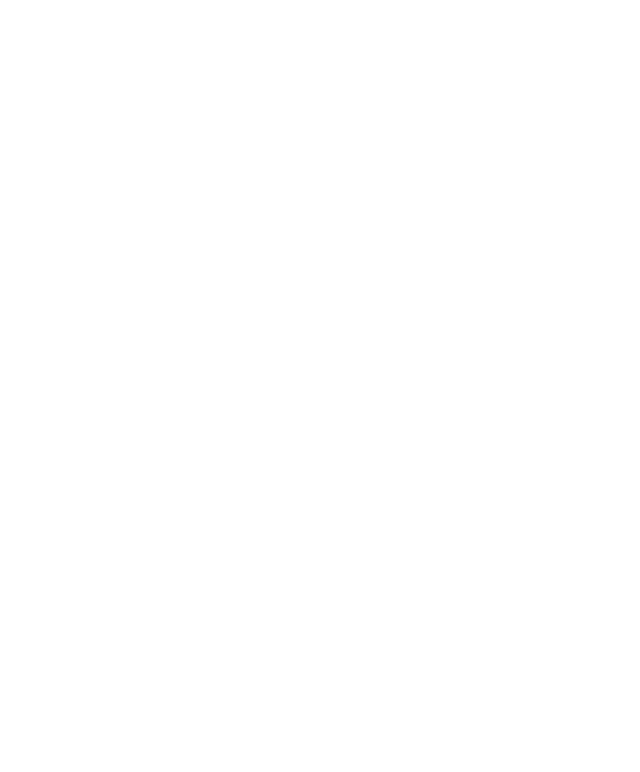
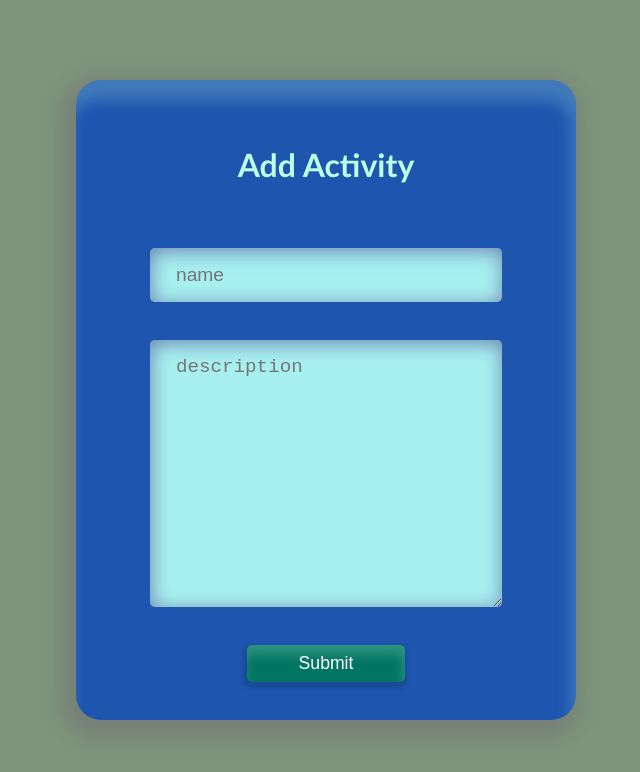
Before and after one commit to thinkful-ei-jaguar/Indecisio-client, a React (Create React App) app: page / in a window 1280 px wide. Shown: the top 772 px of the page, without its empty margins (314-954 px from the left). Built offline with nearby package versions, Linux system fonts and the light colour scheme.

Commit message:
Adds activity form

```diff
--- a/package.json
+++ b/package.json
@@ -6,6 +6,7 @@
     "@testing-library/jest-dom": "^4.2.4",
     "@testing-library/react": "^9.5.0",
     "@testing-library/user-event": "^7.2.1",
+    "prop-types": "^15.7.2",
     "react": "^16.13.1",
     "react-dom": "^16.13.1",
     "react-scripts": "3.4.1"
--- a/src/App.js
+++ b/src/App.js
@@ -1,9 +1,10 @@
 import React from 'react';
+import ActivityForm from './components/ActivityForm/ActivityForm';
 
 function App() {
   return (
     <main className='App'>
-      {/* content goes here */}
+      <ActivityForm />
     </main>
   );
 }
--- /dev/null
+++ b/src/components/ActivityForm/ActivityForm.css
@@ -0,0 +1,105 @@
+body {
+   background-color: rgba(13, 54, 8, 0.53);
+}
+
+#form-wrapper {
+    margin: 10vh auto;
+    display: flex;
+    max-width: 500px;
+    justify-content: space-around;
+    flex-basis: 60vw;
+    border-radius: 25px;
+    flex-flow: column nowrap;
+    background-color: hsl(217, 72%, 40%);
+    min-height: 80vh;
+    box-shadow: -5px 20px 15px 0px inset rgba(189, 255, 226, 0.22),
+                -5px 8px 19px 9px rgba(91, 63, 99, 0.22);
+}
+
+.activity-form {
+    min-width: 50%;
+    display: flex;
+    justify-content: space-evenly;
+    flex-flow: column wrap;
+    flex-basis: 40vh;
+    align-items: center;
+    flex-grow: 4;
+    min-height: 90%;
+
+}
+input:focus  {
+    outline: none;
+}
+
+.activity-form:focus {
+    outline: none;
+}
+
+.activity-form > h2 {
+    color: #bdffe2;
+    font-size: 4vh;
+    font-family: "Gill Sans";
+}
+
+
+
+.form-input-label {
+
+    display: none;
+}
+.activity-form-textarea-input {
+  border: none;
+    background-color: hsla(180, 70%, 80%);
+    border-radius: 5px;
+    flex-grow: 0.5;
+    min-width: 60%;
+    padding: 2vh 2vw;
+    font-size: 1.2rem;
+    box-shadow: 1px 3px 19px inset rgba(70, 70, 140, 0.65);
+}
+
+.activity-form-text-input {
+    display:flex;
+    flex-direction: row;
+    border: none;
+    background-color: hsla(180, 70%, 80%);
+    border-radius: 5px;
+    flex-grow: 0;
+    min-width: 60%;
+    padding: 2vh 2vw;
+    font-size: 1.2rem;
+    box-shadow: 1px 3px 19px inset rgba(70, 70, 140, 0.65);
+}
+
+.button-primary {
+    border: none;
+    cursor: pointer;
+    background-color: hsl(170, 100%, 23%);
+    color: white;
+    padding: 1vh 4vw;
+    border-radius: 5px;
+    min-width: 30%;
+    font-size: 2.2vh;
+    box-shadow: -2px 10px 11px 0px inset rgba(189, 255, 226, 0.22),
+                 -1px 3px 3px 3px rgba(25, 62, 124, 0.43);
+    transition-property: background;
+    transition-duration: .5s;
+    transition-timing-function: cubic-bezier(15,30,45,60);
+    border: none;
+
+}
+
+.button-primary:focus {
+    outline: none;
+    border: none;
+}
+.button-primary:hover {
+    background-color: hsl(173, 100%, 30%);
+    border: none;
+}
+.button-primary:active {
+    background-color: hsl(180, 100%, 30%);
+    box-shadow: -2px 10px 11px 0px inset rgba(189, 255, 226, 0.22),
+    -1px 3px 3px 3px inset rgba(25, 62, 124, 0.43);
+    border: none;
+}
--- /dev/null
+++ b/src/components/ActivityForm/ActivityForm.js
@@ -0,0 +1,77 @@
+import React from 'react';
+import ActivityService from '../../services/activity-service';
+import ValidationError from '../ValidationError/ValidationError';
+import './ActivityForm.css';
+export default class LoginForm extends React.Component {
+	constructor(props) {
+		super(props);
+		this.state = {
+		name: '',
+		description: '',
+		error: null
+		}};
+
+	static defaultProps = {
+		onSubmitActivitySuccess: () => {
+			this.history.push("/");
+		}
+	};
+
+	validateNewActivitySubmit (value)  {
+		const name = value.trim();
+		if (!name.length){
+			return 'Name of activity is required'
+		} else {
+			return false
+		}
+	}
+
+
+	clearError = () => {
+		this.setState({
+			error: null
+		})
+	};
+
+
+	handleChange = (event) => {
+		this.setState({
+			[event.target.name]: event.target.value
+		})
+	};
+
+	handleSubmit = (event) => {
+		event.preventDefault();
+		const {name, description} = this.state;
+		const newActivity = {name, description};
+		console.log(newActivity);
+		ActivityService.postActivity(newActivity)
+			.then(res => {
+				this.setState({name: '', description: ''})
+			})
+
+			.catch(res => {
+				this.setState({ error: res.error});
+				this.props.onSubmitActivitySuccess();
+			});
+	};
+
+
+	render() {
+		const { error } = this.state;
+
+		return (
+			<section id='form-wrapper'>
+				<form className="activity-form" onSubmit={this.handleSubmit}>
+				<h2>Add Activity</h2>
+
+					<label className='form-input-label' htmlFor="name">Name</label><input className='activity-form-text-input'  name="name" placeholder='name' type="text" onChange={this.handleChange} value={this.state.name}/>
+					<label className='form-input-label' htmlFor="description">Description</label><textarea maxLength='200' className='activity-form-textarea-input' placeholder='description' name="description"  onChange={this.handleChange} value={this.state.description}/>
+						{error && (<ValidationError message={error} clearError={this.clearError}/>)}
+					<button className='button-primary'type='submit'>Submit</button>
+				</form>
+			</section>
+		)
+
+	}
+}
--- /dev/null
+++ b/src/components/ValidationError/ValidationError.js
@@ -0,0 +1,13 @@
+import React from 'react';
+import PropTypes from 'prop-types';
+
+export default function ValidationError(props) {
+	return props.message ?
+		<div className="error" onClick={e => props.clearError()}>{props.message}</div>
+		: <></>;
+};
+
+ValidationError.propTypes = {
+	message: PropTypes.string,
+	clearError: PropTypes.func
+};
--- /dev/null
+++ b/src/services/activity-service.js
@@ -0,0 +1,13 @@
+const ActivityService = {
+
+	postActivity : (newActivity) => {
+		return fetch('http://localhost:8000/api/activity', {
+			method: 'POST',
+			headers: {'content-type': 'application/json'},
+			body: JSON.stringify({name: newActivity.name, description: newActivity.description})
+		}).then(res => res.ok ? Promise.resolve(res.json()) : Promise.reject('Cant post Activity'))
+	}
+
+}
+
+export default ActivityService;
```
Also changed, not shown: 1 other file (tests, documents, lock files or other folders).
